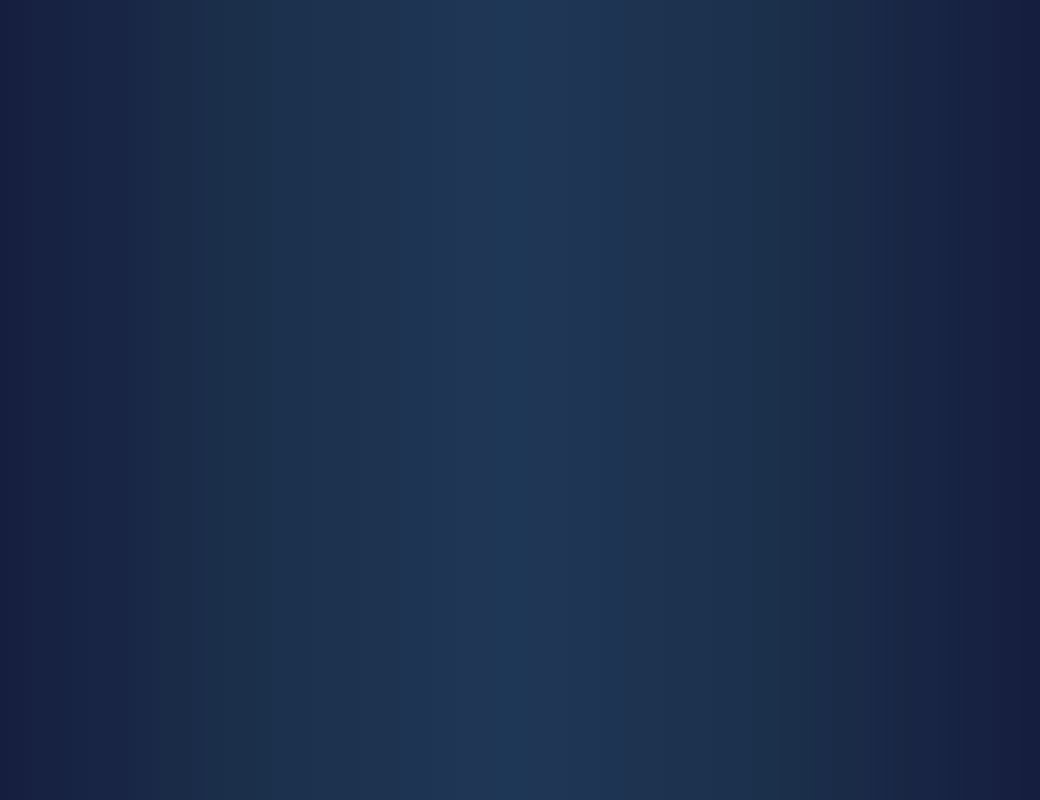
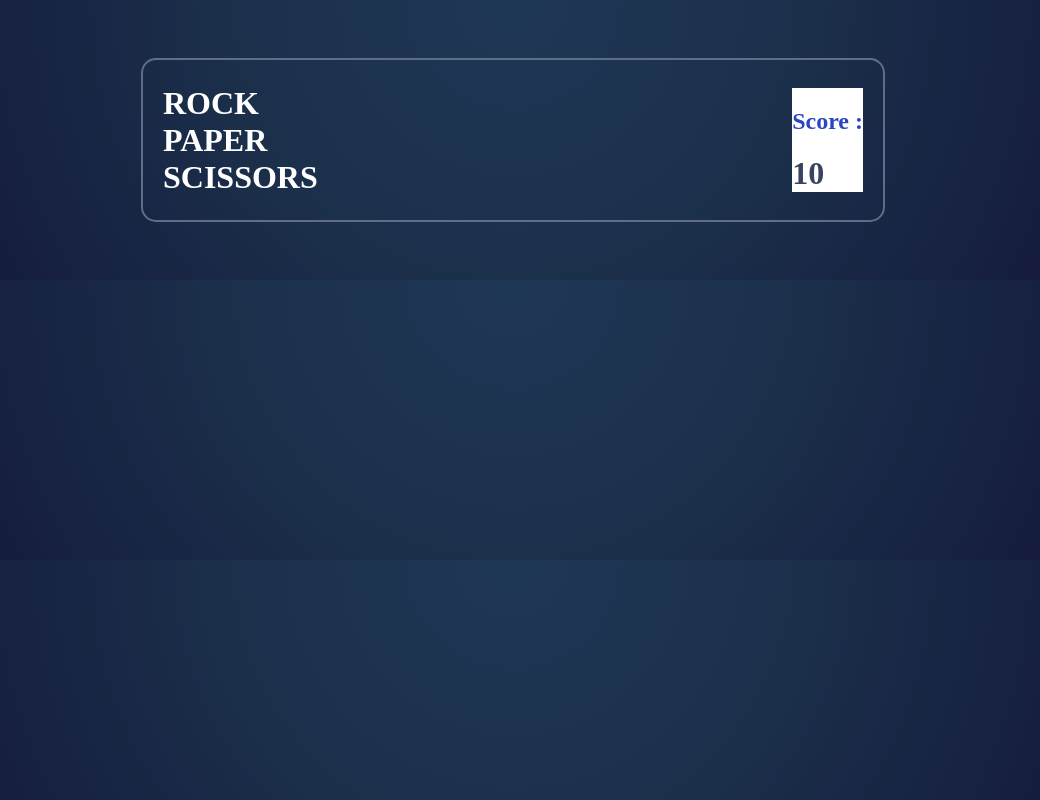
Before and after one commit to somaleyo/PFC, a React (Vite) app: page / in a window 1280 px wide. Shown: the whole page, without its empty margins (127-1167 px from the left). Built offline with nearby package versions, Linux system fonts and the light colour scheme.

Commit message:
main css

```diff
--- a/src/App.jsx
+++ b/src/App.jsx
@@ -1,13 +1,14 @@
 import { useState } from 'react'
 
 import './App.css'
+import Main from './Components/Acceuil/acceuil'
 
 function App() {
 
 
   return (
     <>
-
+      <Main score="10"/>
     </>
   )
 }
--- a/src/Components/Acceuil/acceuil.css
+++ b/src/Components/Acceuil/acceuil.css
@@ -0,0 +1,30 @@
+#score{
+    width: 100%;
+    display: flex;
+    justify-content: space-between;
+    border:solid 2px hsl(217, 16%, 45%);
+    border-radius: 15px;
+    width: 700px;
+    margin-top: 50px;
+    margin-bottom: 50px;
+    height: 150px;
+   align-items: center;
+    padding:5px;
+    padding-left:20px;
+    padding-right:20px;
+}
+#score h1{
+    margin: 0;
+}
+.resultat{
+    display: flex;
+    flex-direction: column;
+    background-color: white;
+    color: black;
+}
+h2{
+    color: hsl(229, 64%, 46%);
+}
+.score{
+    color: hsl(229, 25%, 31%);
+}
--- a/src/Components/Acceuil/acceuil.jsx
+++ b/src/Components/Acceuil/acceuil.jsx
@@ -3,7 +3,20 @@ import './acceuil.css'
 export default function Main(props) {
     return(
         <>
+            <div id="score">
+                <div className="titre">
+                    <h1>ROCK</h1>
+                    <h1>PAPER</h1>
+                    <h1>SCISSORS</h1>
+                </div>
+                <div className="resultat">
+                    <h2>Score : </h2>
+                    <h1 className='score'>{props.score}</h1>
+                </div>
+            </div>
+            <div className="jeu">
 
+            </div>
         </>
     )
 }
--- a/src/index.css
+++ b/src/index.css
@@ -3,4 +3,7 @@ body {
   background: radial-gradient(circle at top center,hsl(214, 47%, 23%) 0%,hsl(214, 47%, 20%) 40%,hsl(237, 49%, 15%) 100%
   );
   font-size: "Barlow Semi Condensed";
+  color: white;
+  display: flex;
+  justify-content: center;
 }
```
